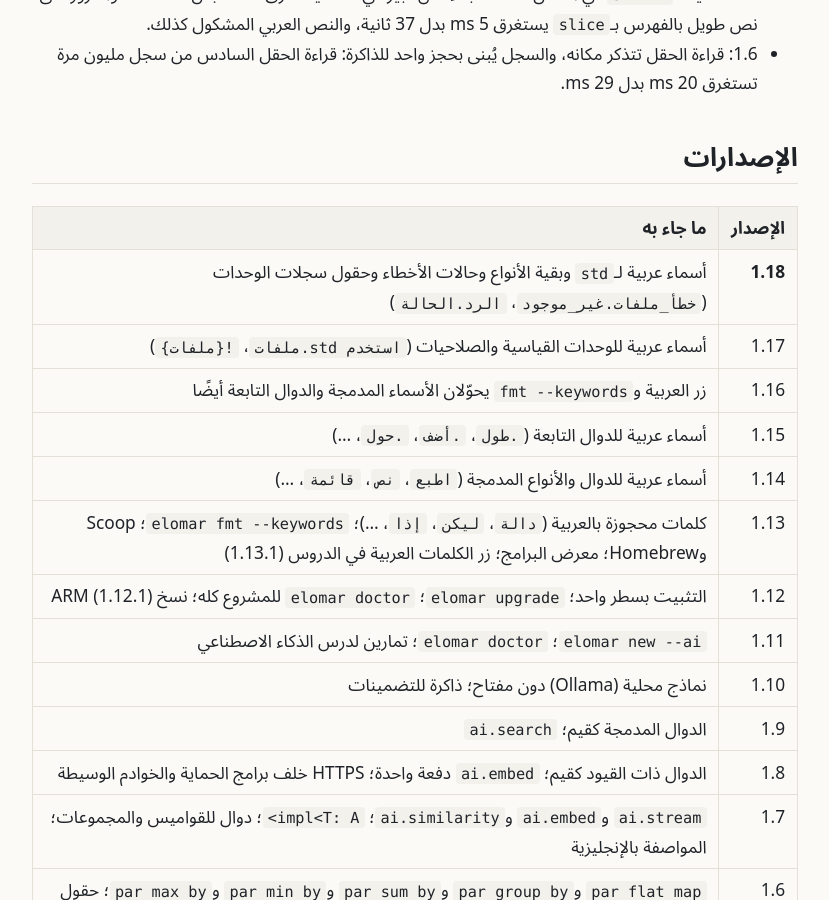
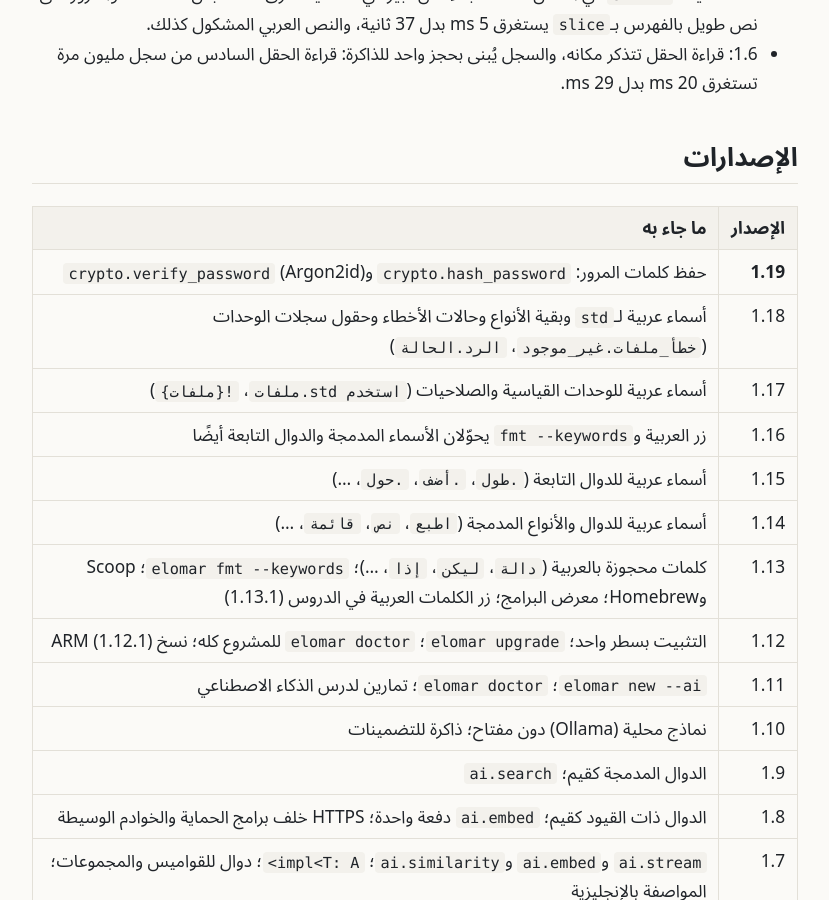
Before and after one commit to abobasel86/elomar-lang, a Jekyll site: the page built from site/ar/news.md, in a window 1280 px wide and 900 px high, scrolled down 7003 px. Shown: the whole window, without its empty margins (225-1054 px from the left). Built offline with Jekyll 4.4.1, drawn with Linux system fonts in a browser that asks for light colours; some of the changed text lies outside the part shown.

Commit message:
Release 1.19.0
Co-Authored-By: Claude Opus 5.5 <noreply@anthropic.com>

```diff
--- a/Cargo.toml
+++ b/Cargo.toml
@@ -23,7 +23,7 @@ members = [
 ]
 
 [workspace.package]
-version = "1.18.0"
+version = "1.19.0"
 edition = "2024"
 rust-version = "1.88"
 publish = false
--- a/editor/vscode/package.json
+++ b/editor/vscode/package.json
@@ -2,7 +2,7 @@
   "name": "elomar-lang",
   "displayName": "Elomar-Lang",
   "description": "Elomar-Lang support: highlighting, errors while you type (Arabic/English), hover, go to definition, outline, completion, formatting, snippets and a Run button",
-  "version": "1.18.0",
+  "version": "1.19.0",
   "publisher": "abobasel86",
   "license": "MIT OR Apache-2.0",
   "icon": "images/icon.png",
--- a/site/ar/news.md
+++ b/site/ar/news.md
@@ -7,7 +7,7 @@ other: en/news.html
 
 # الجديد
 
-## حفظ كلمات المرور
+## 1.19: حفظ كلمات المرور
 
 - **`crypto.hash_password(كلمة)`** ترجع نصًا تحفظه بدل كلمة المرور، و**`crypto.verify_password(كلمة, المخزن)`**
   تتحقق منها عند الدخول. وبالعربية: `تشفير.جزئ_كلمة_مرور` و`تشفير.طابق_كلمة_مرور`.
@@ -215,7 +215,8 @@ other: en/news.html
 
 | الإصدار | ما جاء به |
 |---|---|
-| **1.18** | أسماء عربية لـ`std` وبقية الأنواع وحالات الأخطاء وحقول سجلات الوحدات (`خطأ_ملفات.غير_موجود`، `الرد.الحالة`) |
+| **1.19** | حفظ كلمات المرور: `crypto.hash_password` و`crypto.verify_password` (Argon2id) |
+| 1.18 | أسماء عربية لـ`std` وبقية الأنواع وحالات الأخطاء وحقول سجلات الوحدات (`خطأ_ملفات.غير_موجود`، `الرد.الحالة`) |
 | 1.17 | أسماء عربية للوحدات القياسية والصلاحيات (`استخدم std.ملفات`، `!{ملفات}`) |
 | 1.16 | زر العربية و`fmt --keywords` يحوّلان الأسماء المدمجة والدوال التابعة أيضًا |
 | 1.15 | أسماء عربية للدوال التابعة (`.طول`، `.أضف`، `.حول`، …) |
```
Also changed, not shown: site/en/news.md (+3 -2 lines), CHANGELOG.md, README.md, editor/vscode/CHANGELOG.md, 1 other file.
